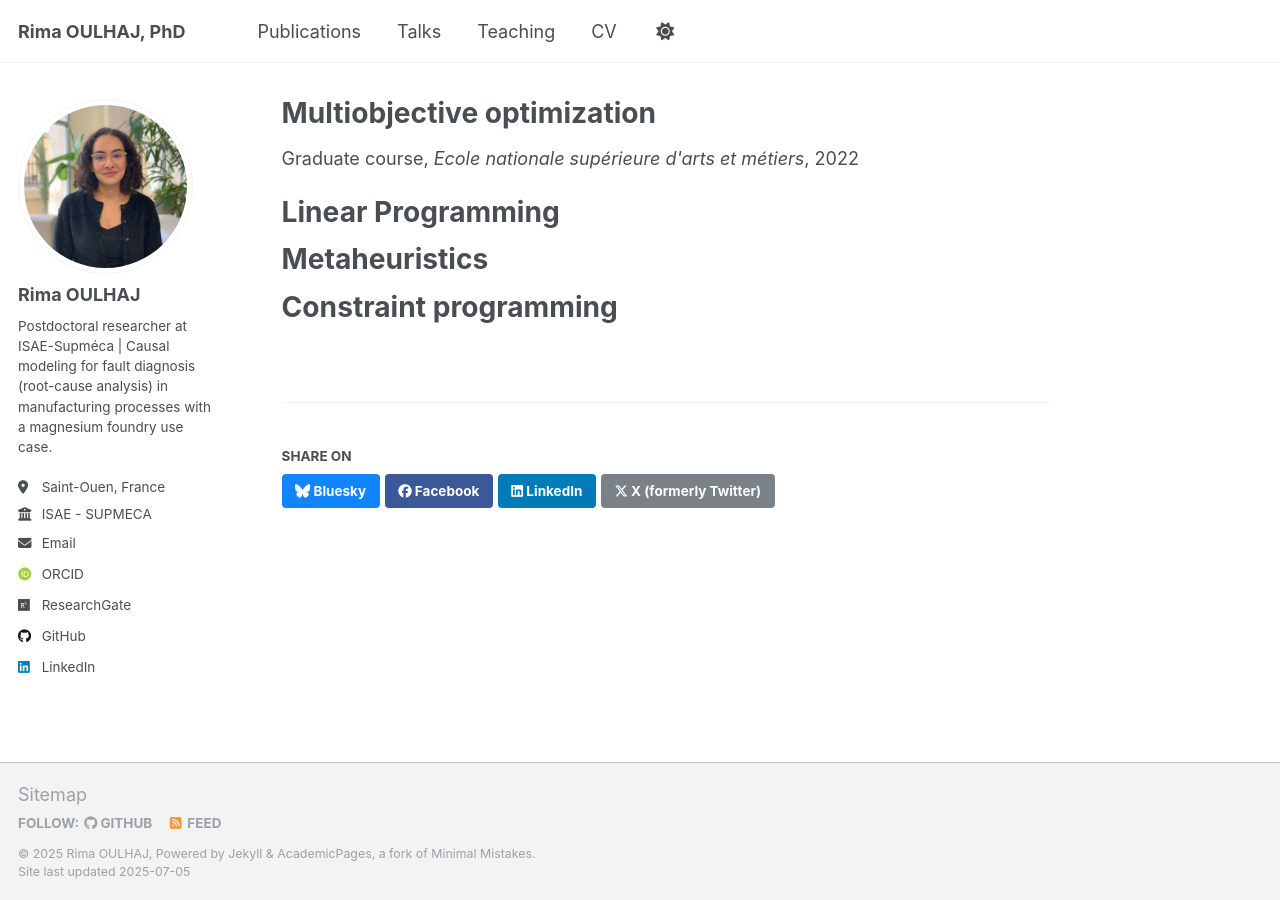
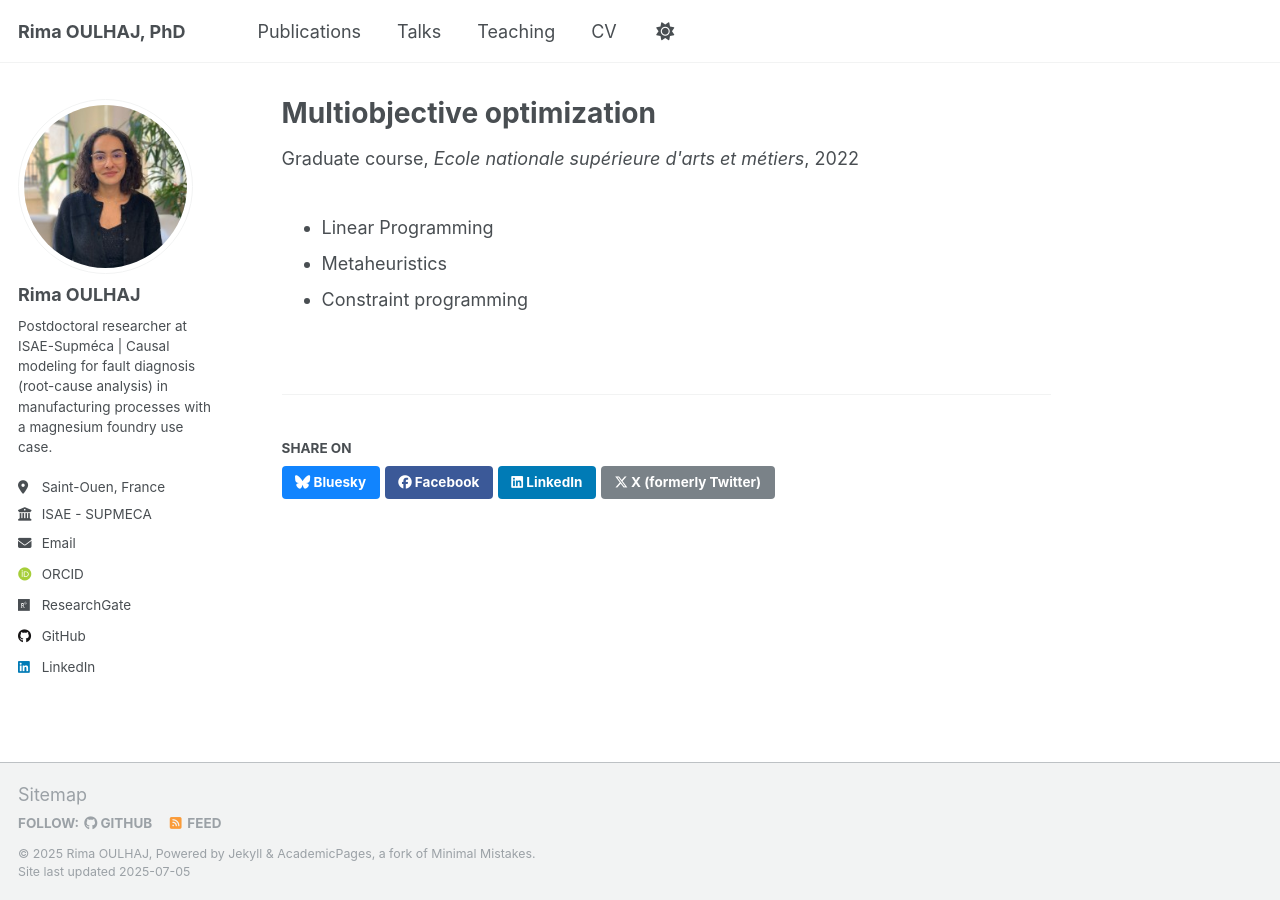
Before and after one commit to rimaoulhaj1/homepage, a Jekyll site: the page built from _teaching/optimisation_ENSAM_2021-22_2022-23.md, in a window 1280 px wide. Built offline with Jekyll 4.4.1, drawn with Linux system fonts in a browser that asks for light colours; some web fonts are replaced; a script that is not in the unit is left out.

```diff
--- a/_teaching/optimisation_ENSAM_2021-22_2022-23.md
+++ b/_teaching/optimisation_ENSAM_2021-22_2022-23.md
@@ -8,11 +8,6 @@ date: 01/2022 - 06/2023
 location: "Aix-en-Provence, France"
 ---
 
-Linear Programming
-======
-
-Metaheuristics
-======
-
-Constraint programming
-======
+- Linear Programming
+- Metaheuristics
+- Constraint programming
```
